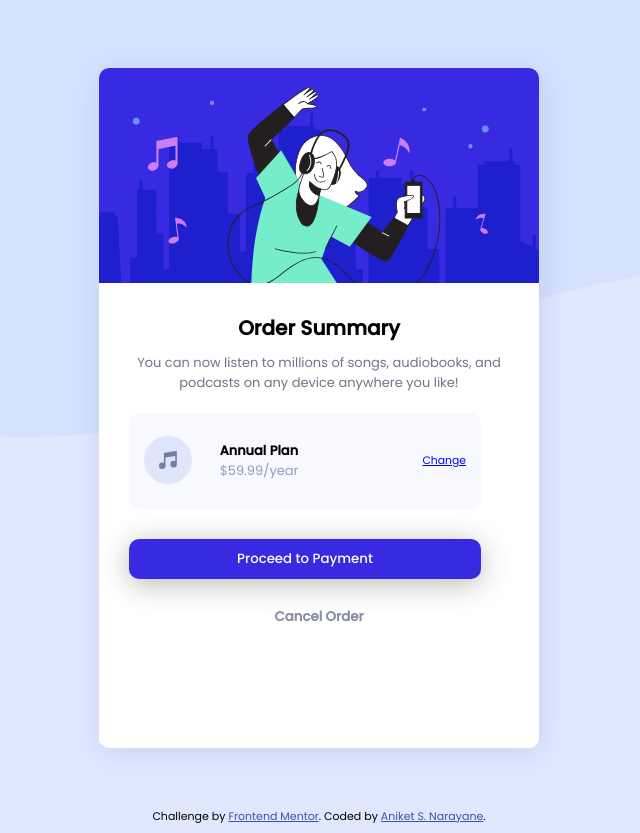
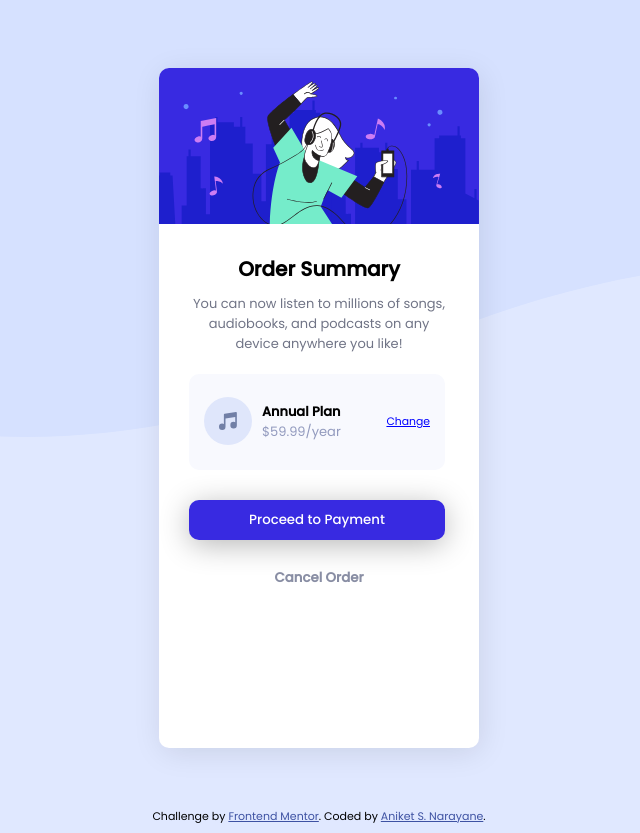
Before and after one commit to aniketnarayane04/order-summary-card, a plain HTML site: page index.html in a window 1280 px wide. Shown: the whole page, without its empty margins (321-961 px from the left). Drawn offline with Linux system fonts and the light colour scheme.

Commit message:
response change

```diff
--- a/index.html
+++ b/index.html
@@ -34,7 +34,7 @@
 
     .main_card {
       height: 85vh;
-      width: 55vh;
+      width: 20em;
       background-color: white;
       border-radius: 10px;
       display: flex;
@@ -147,7 +147,7 @@
       cursor: pointer;
     }
 
-    @media only screen and (max-width: 700px) {
+    @media only screen and (max-width: 450px) {
       body {
         background-color: #E0E8FF;
         background-image: none;
```
